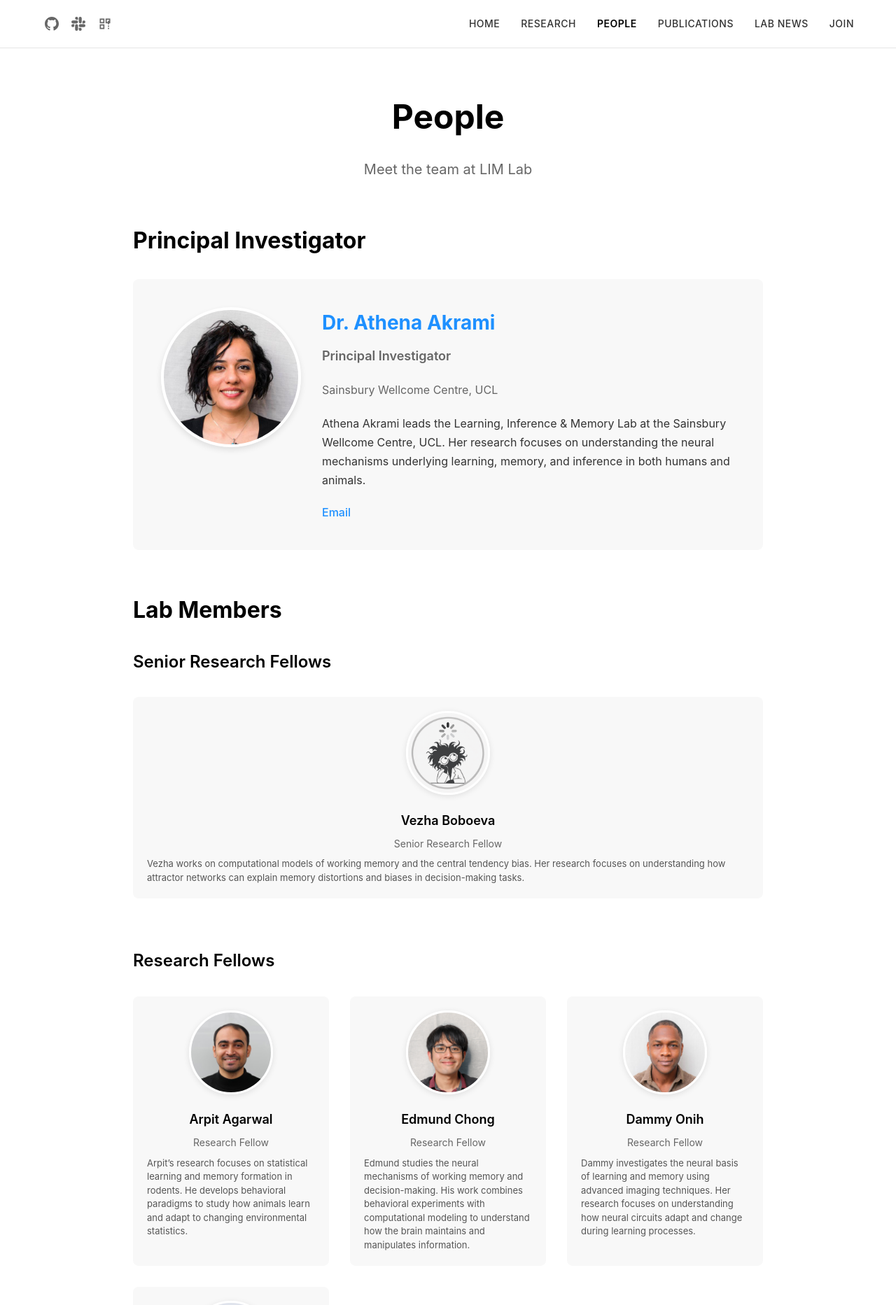
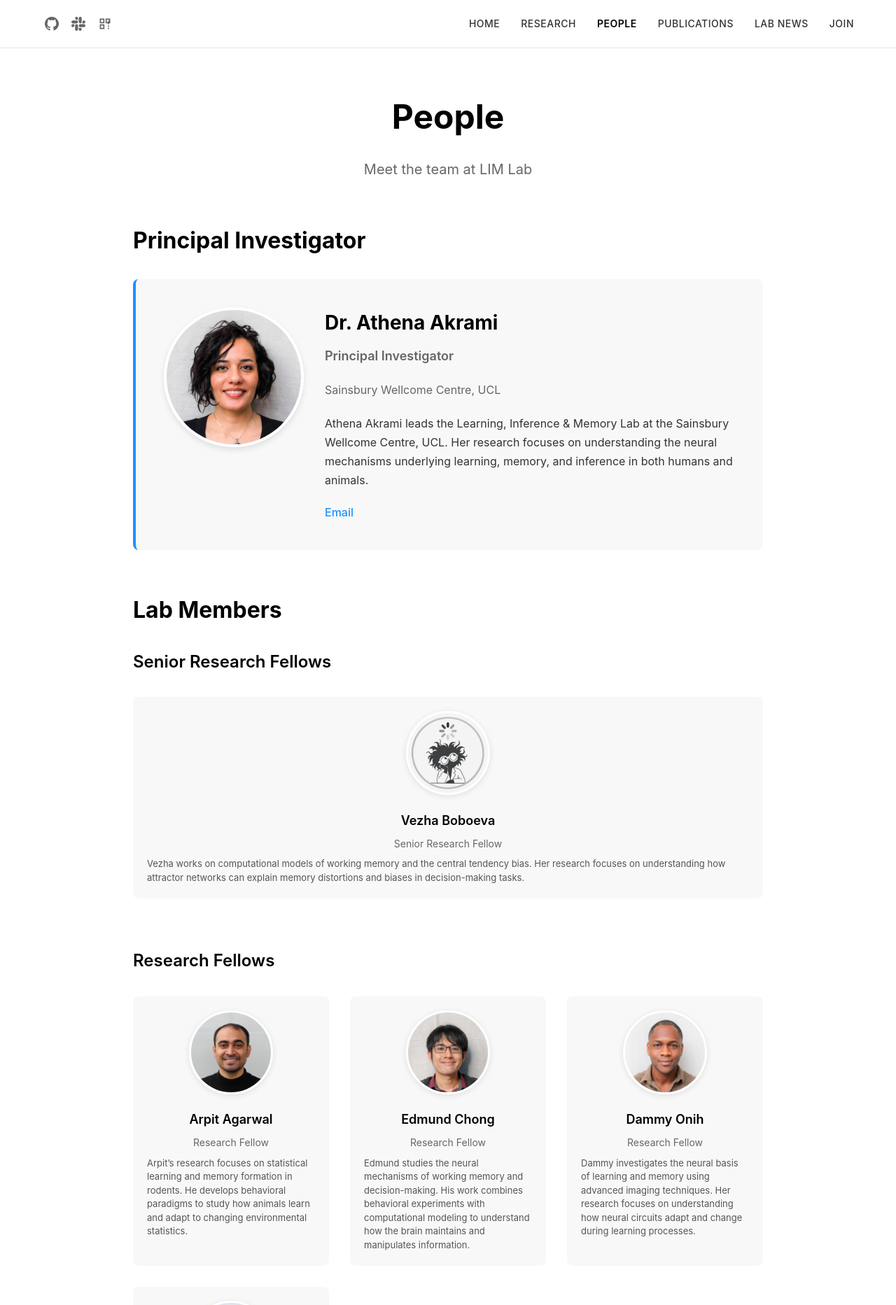
Before and after one commit to LIMLabSWC/limlabswc.github.io, a Jekyll site: the page built from people/index.md, in a window 1280 px wide. Shown: the top 1865 px of the page at 70% size. Built offline with Jekyll 4.4.1, drawn with Linux system fonts in a browser that asks for light colours.

Commit message:
update meber cards link behaviour

```diff
--- a/_includes/member-card.html
+++ b/_includes/member-card.html
@@ -1,4 +1,4 @@
-<div class="member-card{% if include.person.url %} member-card-linked{% endif %}">
+<div class="member-card{% if include.person.url %} card-clickable{% endif %}">
   <div class="member-photo">
     {% if include.person.photo %}
       <img src="{{ '/assets/img/' | append: include.person.photo | relative_url }}" alt="{{ include.person.name }}" class="member-image">
--- a/assets/css/style.css
+++ b/assets/css/style.css
@@ -621,13 +621,6 @@
   display: flex;
   gap: 30px;
   align-items: flex-start;
-  transition: transform 0.2s, box-shadow 0.2s;
-}
-
-.person-card-linked,
-.member-card-linked {
-  position: relative;
-  cursor: pointer;
 }
 
 .person-photo {
@@ -650,26 +643,28 @@
   color: #000;
 }
 
-.person-info h3 a {
-  color: var(--primary-color);
+.person-info h3 a,
+.member-info h4 a {
+  color: inherit;
   text-decoration: none;
 }
 
-.person-info h3 a::after,
-.member-card-linked .member-info h4 a::after {
+.person-card.card-clickable .person-info h3 a::after,
+.member-card.card-clickable .member-info h4 a::after {
   content: "";
   position: absolute;
   inset: 0;
 }
 
-.person-info h3 a:focus-visible::after,
-.member-card-linked .member-info h4 a:focus-visible::after {
+.person-card.card-clickable .person-info h3 a:focus-visible::after,
+.member-card.card-clickable .member-info h4 a:focus-visible::after {
   outline: 2px solid var(--primary-color);
   outline-offset: 4px;
 }
 
-.person-info h3 a:hover {
-  text-decoration: underline;
+.person-info h3 a:hover,
+.member-info h4 a:hover {
+  text-decoration: none;
 }
 
 .person-title {
@@ -732,13 +727,6 @@
   padding: 20px;
   border-radius: 8px;
   text-align: center;
-  transition: transform 0.2s, box-shadow 0.2s;
-}
-
-.person-card:hover,
-.member-card:hover {
-  transform: translateY(-2px);
-  box-shadow: 0 4px 12px rgba(0,0,0,0.1);
 }
 
 .member-photo {
@@ -960,7 +948,10 @@
 
 /* Clickable cards – blue left border reserved for links */
 .card-clickable {
+  position: relative;
+  cursor: pointer;
   border-left: 4px solid var(--primary-color);
+  transition: box-shadow 0.2s ease, transform 0.2s ease;
 }
 
 .publication-link,
@@ -970,13 +961,9 @@
   color: inherit;
 }
 
-.card-clickable {
-  transition: box-shadow 0.2s ease, transform 0.2s ease;
-}
-
 .card-clickable:hover {
-  box-shadow: 0 4px 12px rgba(0, 0, 0, 0.08);
-  transform: translateY(-1px);
+  box-shadow: 0 6px 16px rgba(0, 0, 0, 0.15);
+  transform: translateY(-3px);
 }
 
 .event-item .event-date {
--- a/people/index.md
+++ b/people/index.md
@@ -13,7 +13,7 @@
   <section class="principal-investigator">
     <h2>Principal Investigator</h2>
     {% for person in site.data.people.principal_investigator %}
-    <div class="person-card{% if person.url %} person-card-linked{% endif %}">
+    <div class="person-card{% if person.url %} card-clickable{% endif %}">
       <div class="person-photo">
         <img src="{{ '/assets/img/' | append: person.photo | relative_url }}" alt="{{ person.name }}" class="person-image">
       </div>
```
